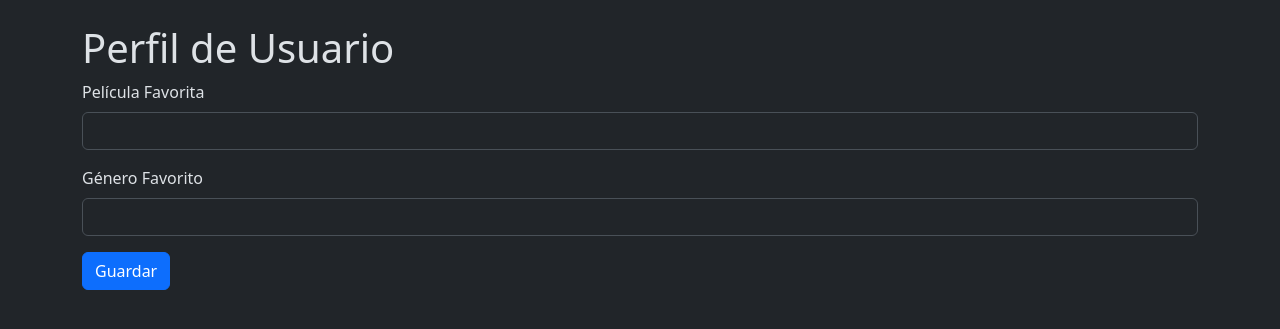
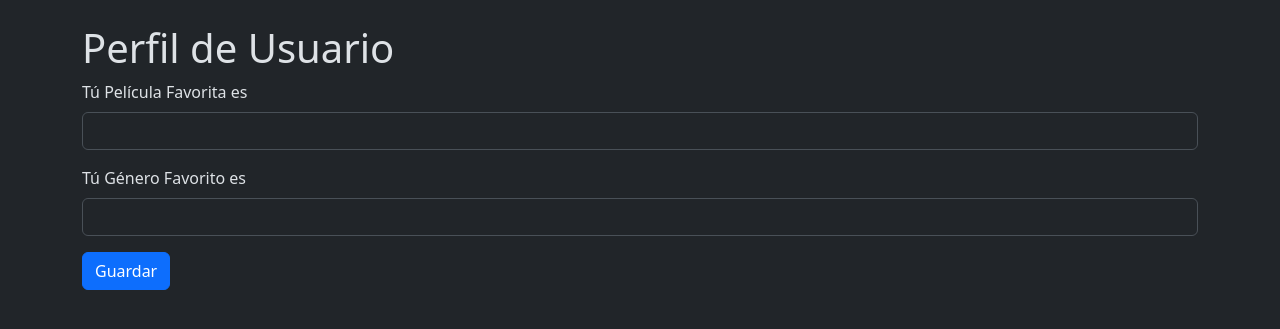
Before and after one commit to crgonzalezf/Tarea1, a Flask app: template templates/profile.html in a window 1280 px wide. Shown: the top 329 px of the page. Run offline with Flask 3, Linux system fonts and the light colour scheme; the template is opened without the code that fills it, so the values that code supplies are empty; parts of the project's set-up code (start-up, migrations or seed data) failed here and were passed over; some libraries are stand-ins or nearby versions.

Commit message:
Update profile.html

```diff
--- a/templates/profile.html
+++ b/templates/profile.html
@@ -9,11 +9,11 @@ Perfil de Usuario
     <h1>Perfil de Usuario</h1>
     <form method="POST">
         <div class="mb-3">
-            <label for="favorite_movie" class="form-label">Película Favorita</label>
+            <label for="favorite_movie" class="form-label">Tú Película Favorita es</label>
             <input type="text" class="form-control" id="favorite_movie" name="favorite_movie" value="{{ user.favorite_movie }}">
         </div>
         <div class="mb-3">
-            <label for="favorite_genre" class="form-label">Género Favorito</label>
+            <label for="favorite_genre" class="form-label">Tú Género Favorito es </label>
             <input type="text" class="form-control" id="favorite_genre" name="favorite_genre" value="{{ user.favorite_genre }}">
         </div>
         <button type="submit" class="btn btn-primary">Guardar</button>
```
